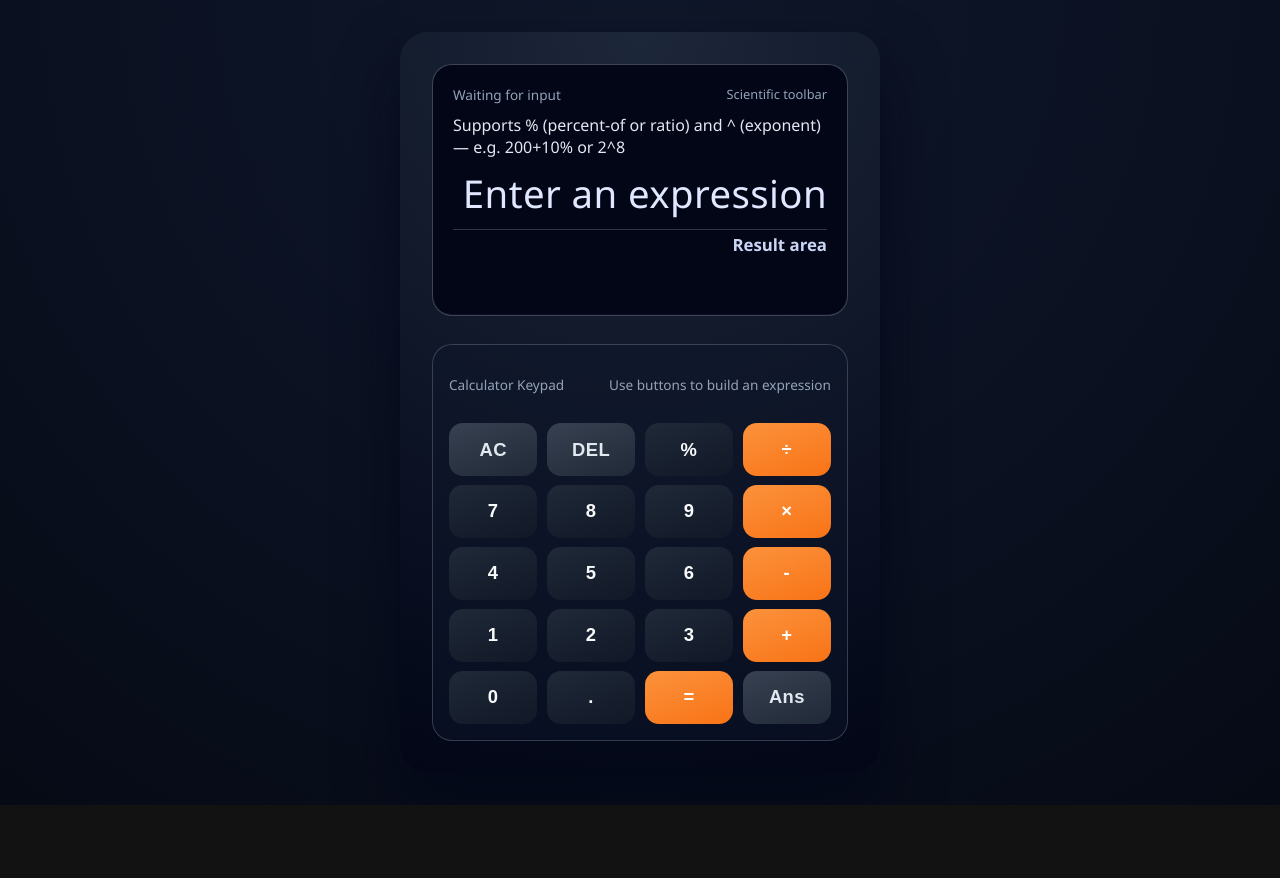
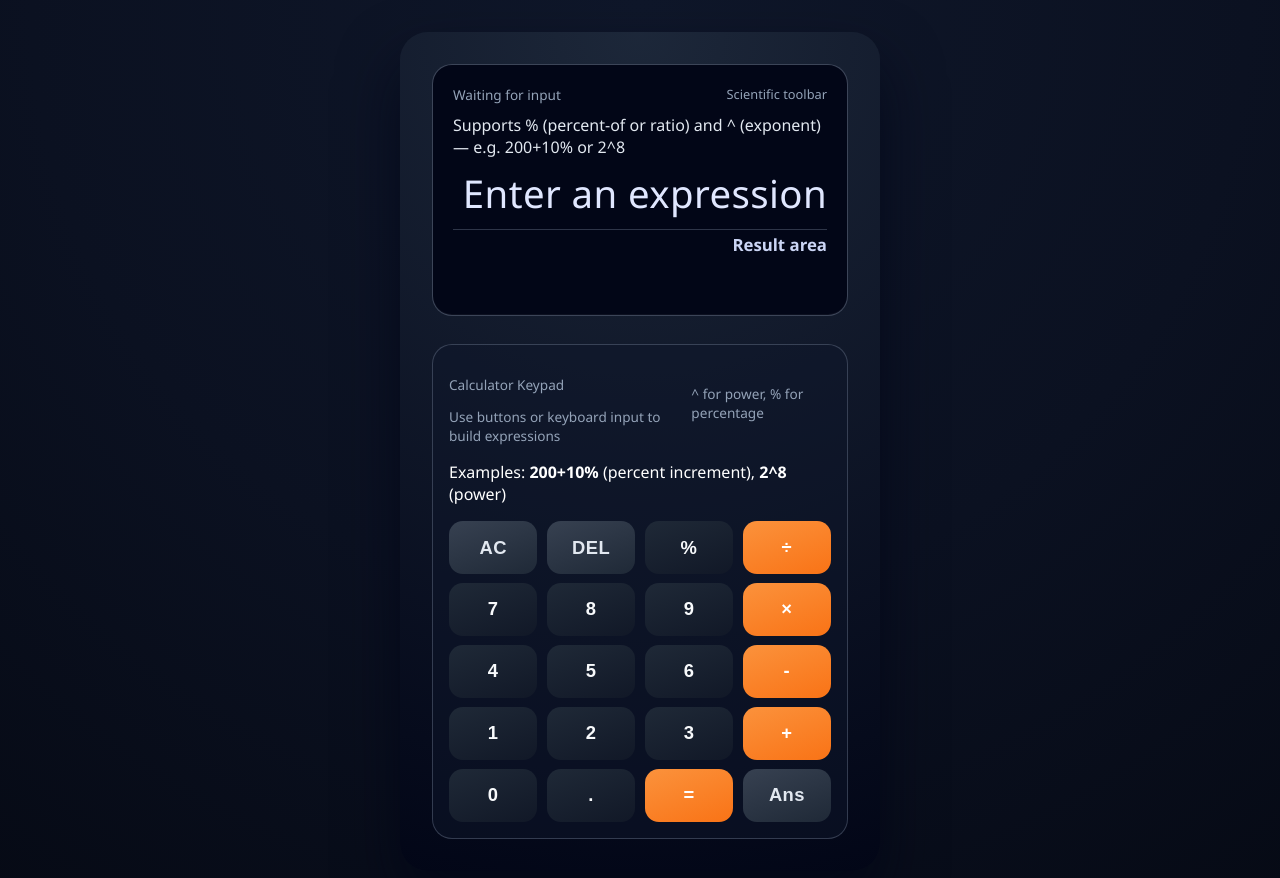
Before and after one commit to johnwick22012026-source/Calculator, a React (Vite) app: page / in a window 1280 px wide. Shown: the top 878 px of the page. Before the commit the page ends 805 px from the top, so only its background shows below. Built offline with nearby package versions, Linux system fonts and the light colour scheme.

Commit message:
feat(CALC-33): Update calculator UI to surface percentage and power support — src/components/CalculatorKeypad.tsx

```diff
--- a/src/components/CalculatorKeypad.tsx
+++ b/src/components/CalculatorKeypad.tsx
@@ -1,4 +1,4 @@
-import React from 'react'
+import React, { useEffect } from 'react'
 
 type KeypadButton = {
   label: string
@@ -33,11 +33,62 @@ type CalculatorKeypadProps = {
 }
 
 export default function CalculatorKeypad({ onKeyPress }: CalculatorKeypadProps) {
+  // Handle keyboard input globally to match UI copy instructions
+  useEffect(() => {
+    const handleKeyDown = (e: KeyboardEvent) => {
+      let mappedKey: string | undefined
+      const { key } = e
+
+      switch (key) {
+        case 'Enter':
+          mappedKey = '='
+          break
+        case 'Backspace':
+          mappedKey = 'DEL'
+          break
+        case 'Escape':
+          mappedKey = 'AC'
+          break
+        case '*':
+          mappedKey = '×'
+          break
+        case '/':
+          mappedKey = '÷'
+          break
+        default:
+          // digits, dot, operators, percent, power, equals
+          if (/^[0-9]$/.test(key) || ['.', '+', '-', '%', '^', '='].includes(key)) {
+            mappedKey = key
+          }
+      }
+
+      if (mappedKey) {
+        e.preventDefault()
+        onKeyPress(mappedKey)
+      }
+    }
+
+    window.addEventListener('keydown', handleKeyDown)
+    return () => {
+      window.removeEventListener('keydown', handleKeyDown)
+    }
+  }, [onKeyPress])
+
   return (
-    <section className="calculator-keypad" aria-label="Calculator keypad region">
+    <section
+      className="calculator-keypad"
+      aria-label="Calculator keypad region"
+      tabIndex={0}
+    >
       <div className="keypad-header">
-        <p>Calculator Keypad</p>
-        <span>Use buttons to build an expression</span>
+        <div>
+          <p>Calculator Keypad</p>
+          <span>Use buttons or keyboard input to build expressions</span>
+        </div>
+        <div className="keypad-operator-hint">^ for power, % for percentage</div>
+      </div>
+      <div className="keypad-helper-text">
+        Examples: <strong>200+10%</strong> (percent increment), <strong>2^8</strong> (power)
       </div>
       <div className="keypad-grid" role="group" aria-label="Calculator buttons">
         {placeholderKeys.map(key => (
```
